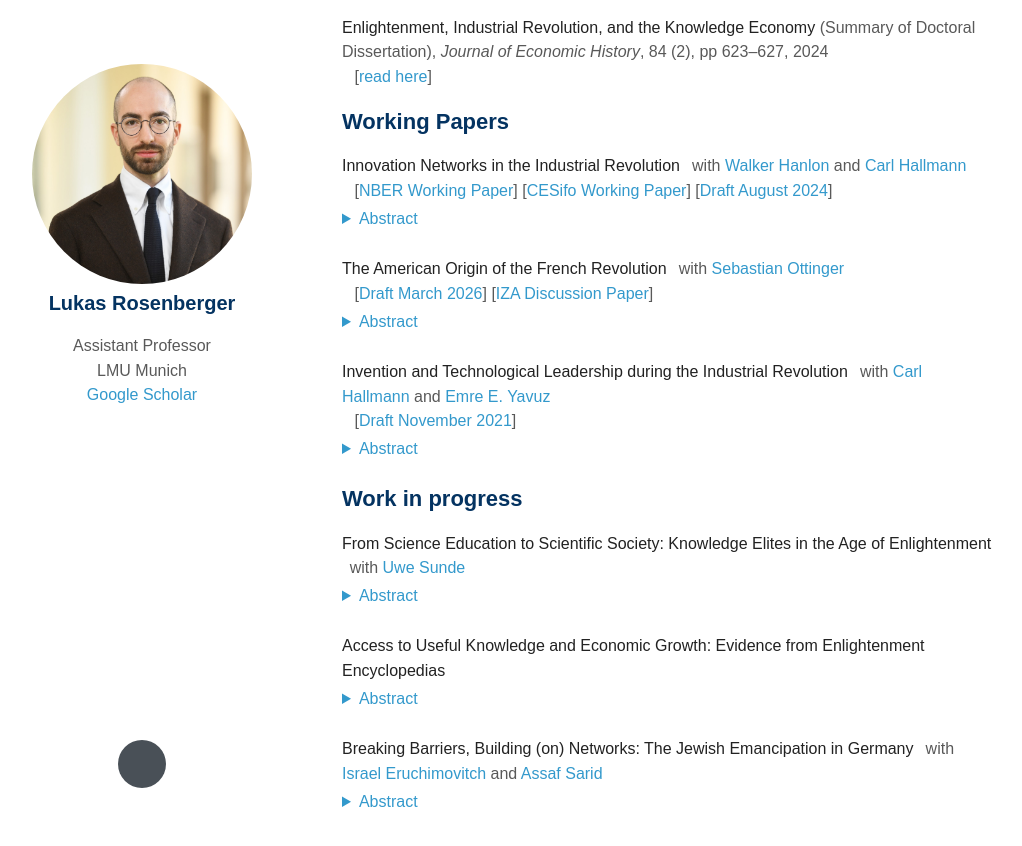
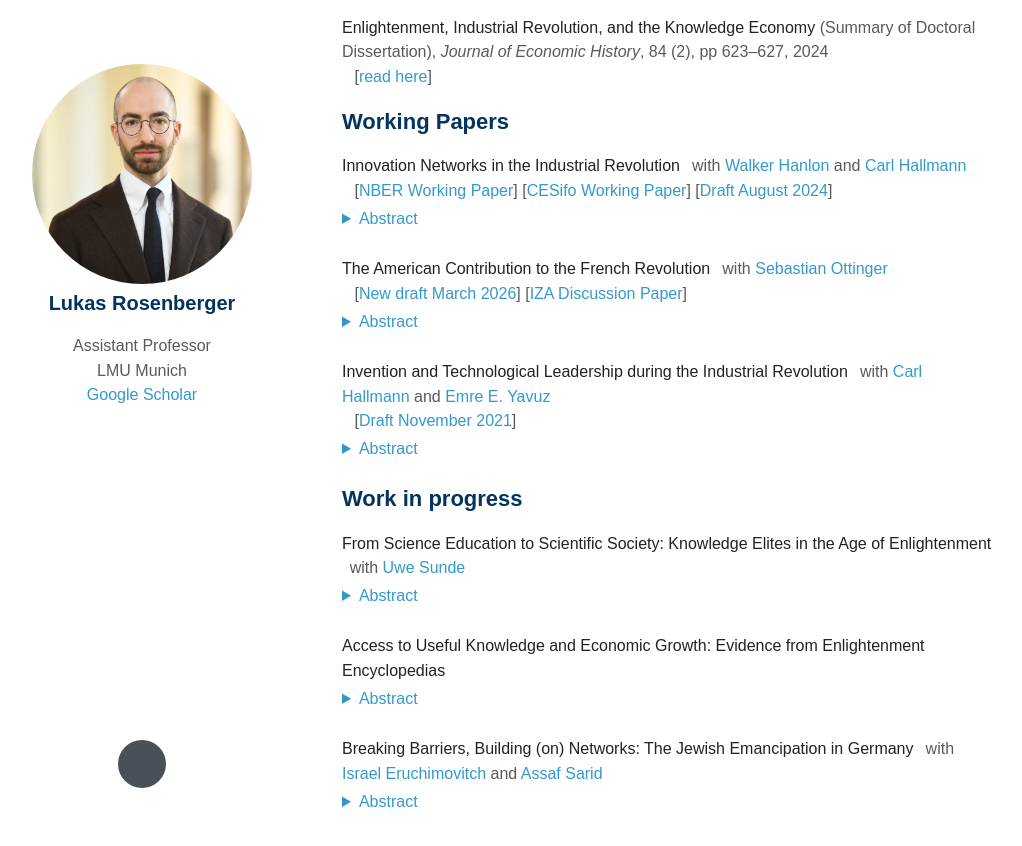
Before and after one commit to lukasrosenberger/lukasrosenberger.github.io, a Jekyll site: the page built from index.md, in a window 1280 px wide and 900 px high, scrolled down 446 px. Shown: the top 846 px of the window, without its empty margins (128-1150 px from the left). Built offline with Jekyll 4.4.1, drawn with Linux system fonts in a browser that asks for light colours; nearby versions of some CDN libraries; some web fonts are replaced; a style sheet for code colours, icons or effects is not loaded.

Commit message:
update AFR

```diff
--- a/index.md
+++ b/index.md
@@ -50,12 +50,12 @@ How did Britain sustain faster rates of economic growth than comparable European
   <br> &nbsp;
   </details>
 
-**The American Origin of the French Revolution**
+**The American Contribution to the French Revolution**
 &thinsp;  with [Sebastian Ottinger](https://sites.google.com/view/sebastian-ottinger)
-  <br> &ensp; [[Draft March 2026](https://lukasrosenberger.github.io/download/American_Contribution_to_the_French_Revolution_March_2026.pdf)]  [[IZA Discussion Paper](https://docs.iza.org/dp15974.pdf)]
+  <br> &ensp; [[New draft March 2026](https://lukasrosenberger.github.io/download/American_Contribution_to_the_French_Revolution_March_2026.pdf)]  [[IZA Discussion Paper](https://docs.iza.org/dp15974.pdf)]
   <details>
   <summary>Abstract</summary>
-Can exposure to better institutions abroad inspire change at home? We show that French combatants from the American Revolutionary War drove support for the French Revolution. Regions from which these combatants came experienced more anti-feudal revolts, revolutionary societies, military volunteers, and emigration of old elites. To establish causality and mechanism, we exploit that one-third of a readied army never sailed, and among those deployed, only certain regiments were stationed in New England while all fought in Virginia. Only combatants exposed to New England influenced revolutionary outcomes, while those who merely fought in Virginia or never sailed had no effect.
+Can exposure to better institutions abroad inspire institutional change at home? We show that the experience of the United States by French combatants during the American Revolutionary War was an important source of support for the French Revolution. Across France, regions that sent more combatants had more anti-feudal revolts, revolutionary societies, military volunteers, and emigration of old elites. To establish causality and mechanism, we leverage a quasi-natural experiment: One-third of the readied army never sailed to America, and among those deployed all fought in Virginia, while only certain regiments were stationed in New England. Only exposure to New England mattered.
   <br> &nbsp;
   </details>
 
```
